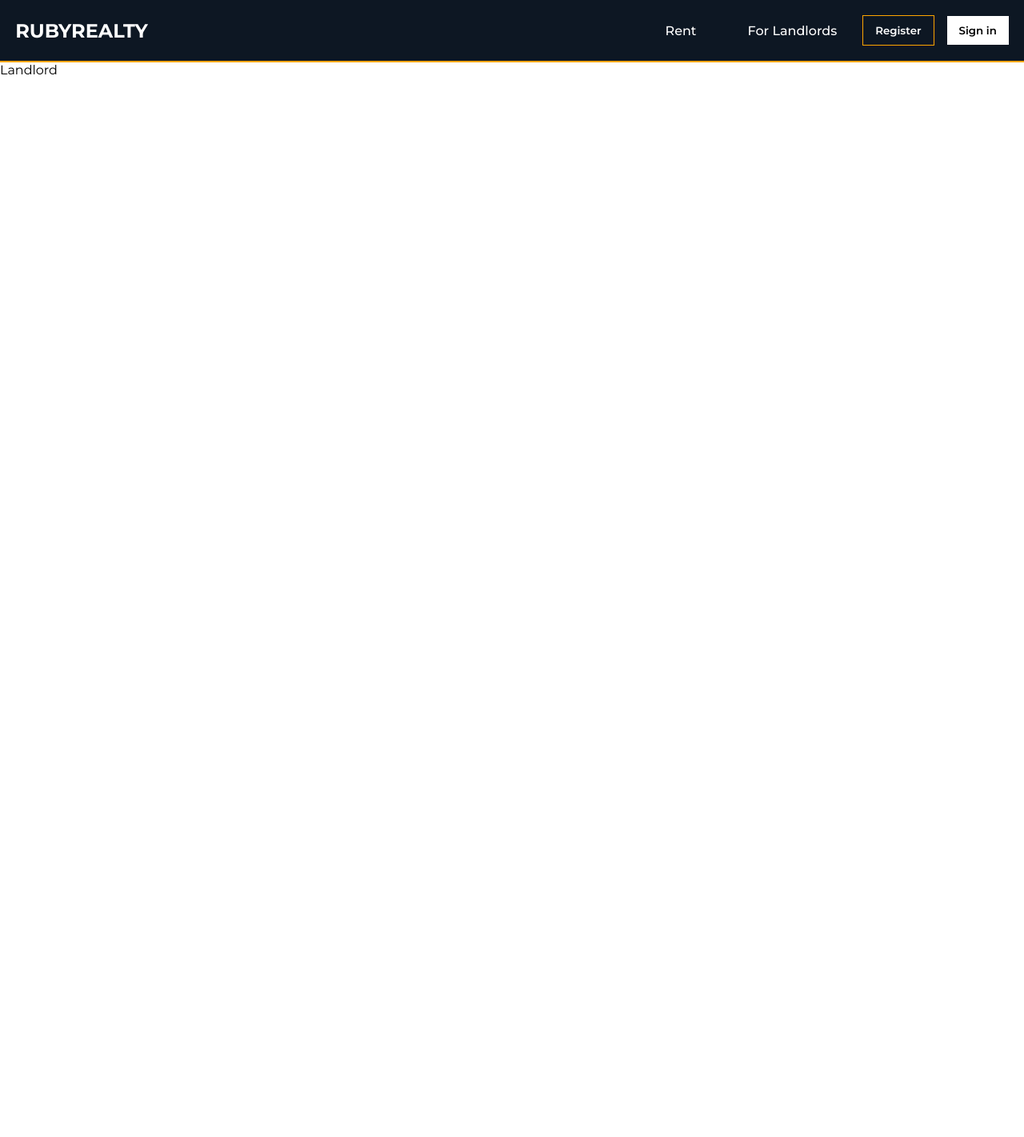
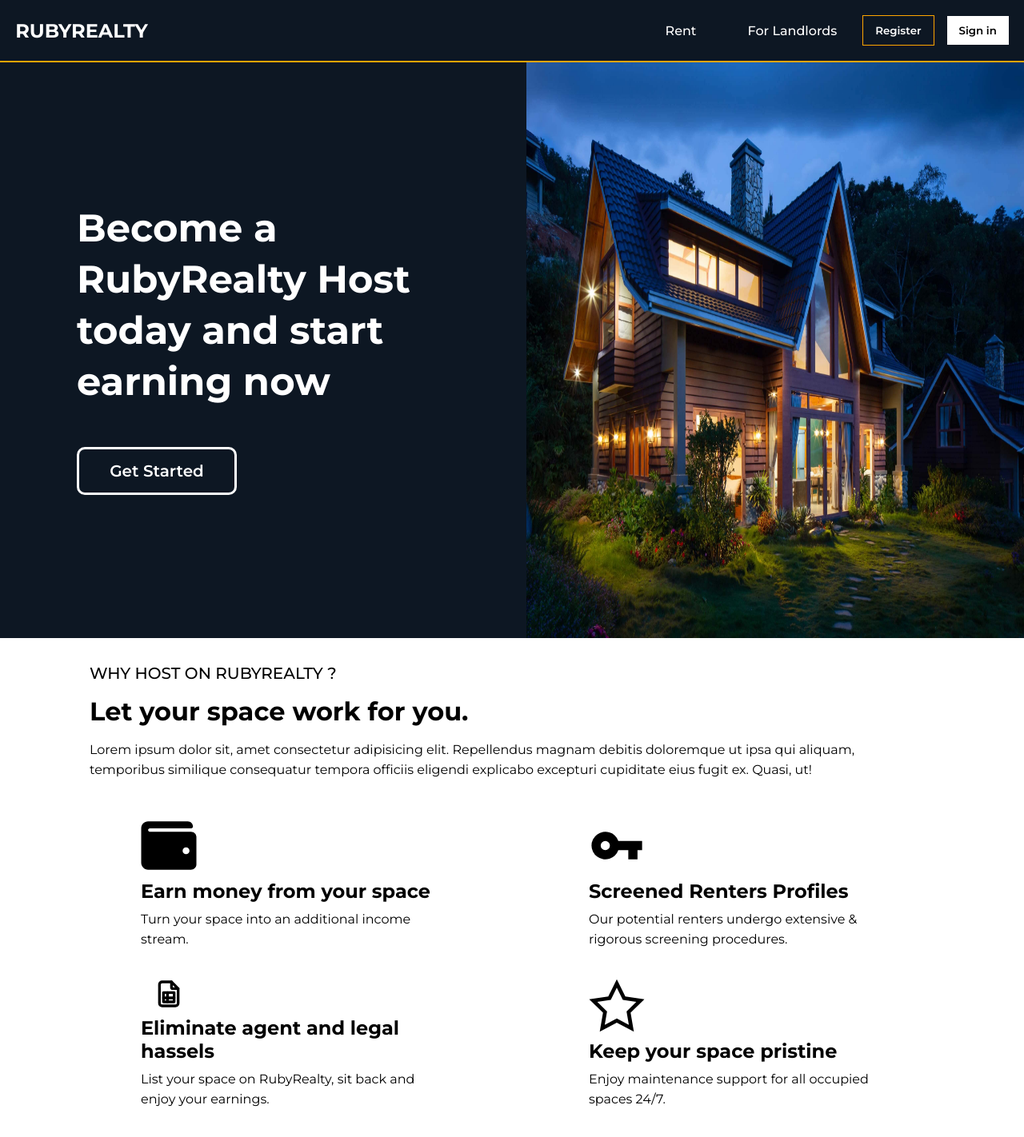
Before and after one commit to Ruby-Fire/Ruby-Homes, a React (Create React App) app: page /landlord in a window 1280 px wide. Shown: the top 1422 px of the page at 80% size. Before the commit the page ends 800 px from the top, so only its background shows below. Built offline with nearby package versions, Linux system fonts and the light colour scheme.

Commit message:
Landlord Interface

```diff
--- a/package.json
+++ b/package.json
@@ -10,6 +10,7 @@
     "react": "^18.2.0",
     "react-awesome-reveal": "^4.0.1",
     "react-dom": "^18.2.0",
+    "react-icons": "^4.4.0",
     "react-router-dom": "^6.3.0",
     "react-scripts": "5.0.1",
     "react-toastify": "^9.0.8",
--- a/src/App.jsx
+++ b/src/App.jsx
@@ -1,5 +1,6 @@
 import Home from "./Components/Home";
 import { BrowserRouter , Routes , Route } from "react-router-dom";
+// import Landlord from "./Components/Landlord/Landlord";
 import Landlord from "./Components/Landlord";
 import Navbar from "./Components/Navbar/Navbar";
 import Register from "./Components/Register";
--- a/src/Components/HeroSection/HeroSection.css
+++ b/src/Components/HeroSection/HeroSection.css
@@ -28,7 +28,7 @@
 
 .about-text p {
     width: 70%;
-    font-size: 12px;
+    font-size: 18px;
     line-height: 20px;
     font-weight: 500;
     color: white;
--- /dev/null
+++ b/src/Components/LandHeroHold/HeroHold.css
@@ -0,0 +1,62 @@
+body{
+    /* background: red; */
+}
+
+.HeroHold{
+    width: 100%;
+    height: 90vh;
+}
+
+.HerolHolder{
+    width: 100%;
+    height: 100%;
+    display: flex;
+}
+
+.TextHold{
+    width: 60%;
+    height: 100%;
+    /* background: red; */
+    background-color: #0d1723;
+    color: white;
+    display: flex;
+    flex-direction: column;
+    justify-content: center;
+    align-items: center;
+    padding: 6rem;
+    line-height: 4rem;
+}
+
+.TextHold h1{
+    font-size: 3rem;
+}
+
+.TextHold button{
+    width: 200px;
+    height: 60px;
+    outline: none;
+    border: none;
+    border-radius: 10px;
+    margin-top: 50px;
+    background: none;
+    border: 3px solid white;
+    font-size: 20px;
+    font-weight: 600;
+    cursor: pointer;
+    color: white;
+}
+
+.TextHold button:hover{
+    border: 3px solid black;
+    color: white;
+}
+
+.ImageHold{
+    width: 60%;
+    overflow: hidden;
+}
+
+.ImageHold img{
+    width: 100%;
+    height: 100%;
+}
--- /dev/null
+++ b/src/Components/LandHeroHold/HeroHold.jsx
@@ -0,0 +1,25 @@
+import './HeroHold.css';
+import Home from '../../Assets/home.jpg'
+
+const Landlord = () => {
+
+    return (
+        <div className="HeroHold">
+            <div className="HerolHolder">
+                <div className="TextHold">
+                    <div className="TextHolder">
+                    <h1>Become a RubyRealty Host today and start earning now</h1>
+                    <button>Get Started</button>
+                    </div>
+                </div>
+                <div className="ImageHold">
+                    <img src={Home} alt="" />
+                </div>
+            </div>
+        </div>
+
+     );
+}
+
+
+export default Landlord;
--- a/src/Components/Landlord.jsx
+++ b/src/Components/Landlord.jsx
@@ -1,9 +1,14 @@
+import React from 'react'
+import LandHeroHold from '../Components/LandHeroHold/HeroHold'
+import WhyHost from '../Components/WhyHost/WhyHost'
+
 const Landlord = () => {
-    return (
-        <div>
-            Landlord
-        </div>
-     );
+  return (
+    <div>
+      <LandHeroHold/>
+      <WhyHost/>
+    </div>
+  )
 }
 
-export default Landlord;
+export default Landlord
--- a/src/Components/SearchResults/Results.css
+++ b/src/Components/SearchResults/Results.css
@@ -2,7 +2,7 @@
     display: flex;
     justify-content: center;
     border: 2px  solid #e5e5e5;
-    border: radius 5px;
+    border-radius: 5px;
     padding: 10px;
     gap: 20px;
     margin-bottom: 20px;
--- a/src/Components/SearchResults/Results.jsx
+++ b/src/Components/SearchResults/Results.jsx
@@ -1,20 +1,21 @@
 import React from 'react'
 import './Results.css'
+import apartment from '../../Assets/apartment.jpg'
 
 
 function Results(props) {
   return (
     <div>
         <div className='resuits-review'>
-            <img src='' alt="" className='imgSelector' />
+            <img src={apartment} alt="" className='imgSelector' />
             <div className='detail'>
-                <h1 className='title'> Tower street Apartments</h1>
+                <h1 className='title'> Tower Street Apartments</h1>
                 <p className='hours'>500m for center</p>
-                <h4 className='aparament'>studio apartment with Air conditioning</h4>
+                <h4 className='aparament'>Studio Apartment with Air conditioning</h4>
                 <p className='Available-aparments'>Entire studio . 1 bathroom . 21m 1 full bed</p>
                 <h3 className='price-tag'> $112</h3>
-                <h4 className='price-range'>so lock in this great price today</h4>
-                <button className='ReBtn'> see availabity</button>
+                <h4 className='price-range'>So lock in this great price today</h4>
+                <button className='ReBtn'> See availabity</button>
 
 
             </div>
--- /dev/null
+++ b/src/Components/WhyHost/WhyHost.css
@@ -0,0 +1,57 @@
+.WhyHold{
+    /* background: red; */
+    height: 100vh;
+}
+
+.WhyTop{
+    /* background: rebeccapurple; */
+    width: 80%;
+    padding: 2rem;
+    margin-left: 5rem;
+
+}
+
+.WhyTop p{
+    margin-top: 1rem;
+    line-height: 25px;
+}
+
+.WhyTop h2{
+    text-transform: uppercase;
+    font-size: 20px;
+    font-weight: 500;
+}
+
+.WhyTop h1{
+    margin-top: 1rem;
+}
+
+.FirstSect{
+    /* background: blue; */
+    width: 100%;
+    display: flex;
+    justify-content: space-evenly;
+}
+
+.Sect1{
+    height: 200px;
+    width: 400px;
+    /* background: rebeccapurple; */
+    display: flex;
+    justify-content: center;
+    flex-direction: column;
+    align-items: flex-start;
+    gap: 0.5rem;
+    padding: 1rem;
+    padding-bottom: 20px;
+}
+
+.Sect1 p{
+    line-height: 25px;
+}
+
+.Sect1:hover{
+    border: 0.5 solid gray;
+    border-radius: 10px;
+    box-shadow: rgba(99, 99, 99, 0.2) 0px 2px 8px 0px;
+}
--- /dev/null
+++ b/src/Components/WhyHost/WhyHost.jsx
@@ -0,0 +1,48 @@
+import './WhyHost.css'
+import {FaWallet} from 'react-icons/fa'
+import {ImStarEmpty} from 'react-icons/im'
+import {RiKeyFill} from 'react-icons/ri'
+import {TbFileSpreadsheet} from 'react-icons/tb'
+
+const WhyHost = () => {
+  return (
+    <div className="WhyHold">
+        <div className="WhyHolder">
+            <div className="WhyTop">
+                <h2>Why host on RubyRealty ?</h2>
+                <h1>Let your space work for you.</h1>
+                <p>Lorem ipsum dolor sit, amet consectetur adipisicing elit. Repellendus magnam debitis doloremque ut ipsa qui aliquam, temporibus similique consequatur tempora officiis eligendi explicabo excepturi cupiditate eius fugit ex. Quasi, ut!</p>
+            </div>
+        </div>
+        <div className="Sect">
+            <div className="FirstSect">
+                <div className="Sect1">
+                    <FaWallet size={70}/>
+                    <h2>Earn money from your space</h2>
+                    <p>Turn your space into an additional income stream.</p>
+                </div>
+                <div className="Sect1">
+                    <RiKeyFill size={70}/>
+                    <h2>Screened Renters Profiles</h2>
+                    <p>Our potential renters undergo extensive & rigorous screening procedures.</p>
+                </div>
+            </div>
+            <div className="FirstSect">
+                <div className="Sect1">
+                    <TbFileSpreadsheet size={70}/>
+                    <h2>Eliminate agent and legal hassels</h2>
+                    <p>List your space on RubyRealty, sit back and enjoy your earnings.</p>
+                </div>
+                <div className="Sect1">
+                    <ImStarEmpty size={70}/>
+                    <h2>Keep your space pristine</h2>
+                    <p>Enjoy maintenance support for all occupied spaces 24/7.</p>
+                </div>
+            </div>
+        </div>
+    </div>
+
+  )
+}
+
+export default WhyHost
```
Also changed, not shown: 1 other file (tests, documents, lock files or other folders).
